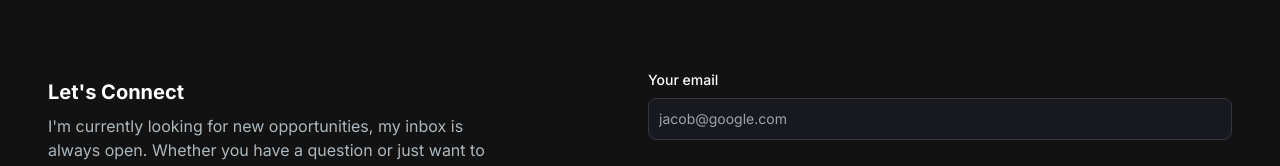
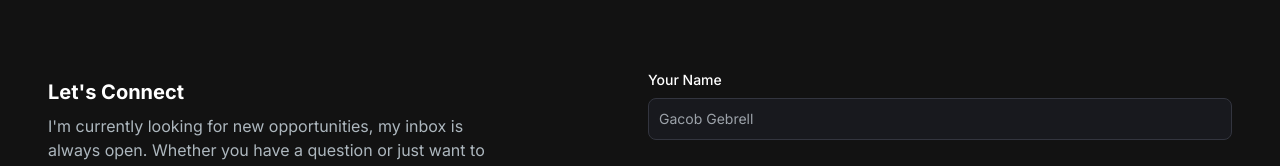
Before and after one commit to arsalanlal414/Portfolio, a Next.js app: page / in a window 1280 px wide. Shown: the part 2624-2790 px from the top of the page. Built offline with nearby package versions, Linux system fonts and the light colour scheme.

Commit message:
updated contact form

```diff
--- a/package.json
+++ b/package.json
@@ -23,6 +23,7 @@
     "react": "^18.3.1",
     "react-animated-numbers": "^0.16.0",
     "react-dom": "^18.3.1",
+    "react-hot-toast": "^2.4.1",
     "react-spring": "^9.7.3",
     "react-type-animation": "^3.1.0",
     "resend": "^1.1.0",
--- /dev/null
+++ b/src/app/api/send-email/route.js
@@ -0,0 +1,38 @@
+import { NextResponse } from 'next/server';
+import nodemailer from 'nodemailer';
+
+export async function POST(request) {
+  try {
+    const { name, email, message } = await request.json();
+
+    let transporter = nodemailer.createTransport({
+      host: 'smtp.gmail.com',
+      port: 587,
+      secure: false, // Use TLS
+      auth: {
+        user: process.env.SENDER_EMAIL,
+        pass: process.env.SENDER_PASSWORD,
+      },
+    });
+
+    const mailOptions = {
+      from: process.env.SENDER_EMAIL,
+      to: process.env.RECEIVER_EMAIL,
+      subject: `New message from ${name}`,
+      text: `Name: ${name}\nEmail: ${email}\nMessage: ${message}`,
+      html: `<p><strong>Name:</strong> ${name}</p>
+             <p><strong>Email:</strong> ${email}</p>
+             <p><strong>Message:</strong> ${message}</p>`,
+    };
+
+    await transporter.sendMail(mailOptions);
+
+    return NextResponse.json({ success: true });
+  } catch (error) {
+    console.error('Error in API route:', error);
+    return NextResponse.json(
+      { success: false, error: error.message },
+      { status: 500 }
+    );
+  }
+}
--- a/src/app/components/EmailSection.jsx
+++ b/src/app/components/EmailSection.jsx
@@ -4,38 +4,48 @@ import GithubIcon from "../../../public/github-icon.svg";
 import LinkedinIcon from "../../../public/linkedin-icon.svg";
 import Link from "next/link";
 import Image from "next/image";
+import toast, { Toaster } from 'react-hot-toast';
 
 const EmailSection = () => {
-  const [emailSubmitted, setEmailSubmitted] = useState(false);
+  const [name, setName] = useState('');
+  const [email, setEmail] = useState('');
+  const [message, setMessage] = useState('');
+  const [loading, setLoading] = useState(false);
 
   const handleSubmit = async (e) => {
     e.preventDefault();
-    const data = {
-      email: e.target.email.value,
-      subject: e.target.subject.value,
-      message: e.target.message.value,
-    };
-    const JSONdata = JSON.stringify(data);
-    const endpoint = "/api/send";
+    setLoading(true)
+    const result = await sendEmail({ name, email, message });
+    if (result.success) {
+      toast.success('Email sent successfully!');
+      setLoading(false)
+      setName('');
+      setEmail('');
+      setMessage('');
+    } else {
+      setLoading(false)
+      toast.error('Failed to send email. Please try again.');
+    }
+  };
 
-    // Form the request for sending data to the server.
-    const options = {
-      // The method is POST because we are sending data.
-      method: "POST",
-      // Tell the server we're sending JSON.
-      headers: {
-        "Content-Type": "application/json",
-      },
-      // Body of the request is the JSON data we created above.
-      body: JSONdata,
-    };
+  const sendEmail = async ({ name, email, message }) => {
+    try {
+      const response = await fetch('/api/send-email', {
+        method: 'POST',
+        headers: {
+          'Content-Type': 'application/json',
+        },
+        body: JSON.stringify({ name, email, message }),
+      });
 
-    const response = await fetch(endpoint, options);
-    const resData = await response.json();
+      if (!response.ok) {
+        const errorText = await response.text();
+        throw new Error(`HTTP error! status: ${response.status}, body: ${errorText}`);
+      }
 
-    if (response.status === 200) {
-      console.log("Message sent.");
-      setEmailSubmitted(true);
+      return await response.json();
+    } catch (error) {
+      return { success: false, error: error.message };
     }
   };
 
@@ -44,6 +54,7 @@ const EmailSection = () => {
       id="contact"
       className="grid md:grid-cols-2 my-12 md:my-12 py-24 gap-4 relative"
     >
+      <Toaster position="top-center" reverseOrder={false} />
       <div className="bg-[radial-gradient(ellipse_at_center,_var(--tw-gradient-stops))] from-primary-900 to-transparent rounded-full h-80 w-80 z-0 blur-lg absolute top-3/4 -left-4 transform -translate-x-1/2 -translate-1/2"></div>
       <div className="z-10">
         <h5 className="text-xl font-bold text-white my-2">
@@ -65,16 +76,23 @@ const EmailSection = () => {
         </div>
       </div>
       <div>
-        {emailSubmitted ? (
-          <p className="text-green-500 text-sm mt-2">
-            Email sent successfully!
-          </p>
-        ) : (
-          <form className="flex flex-col"
-          // onSubmit={handleSubmit}
-            action="https://formspree.io/f/mzzppkjr"
-            method="POST"
-          >
+          <form className="flex flex-col" onSubmit={handleSubmit}>
+            <div className="mb-6">
+              <label
+                htmlFor="name"
+                className="text-white block mb-2 text-sm font-medium"
+              >
+                Your Name
+              </label>
+              <input
+                type="text"
+                value={name}
+                onChange={(e) => setName(e.target.value)}
+                required
+                className="bg-[#18191E] border border-[#33353F] placeholder-[#9CA2A9] text-gray-100 text-sm rounded-lg block w-full p-2.5"
+                placeholder="Gacob Gebrell"
+              />
+            </div>
             <div className="mb-6">
               <label
                 htmlFor="email"
@@ -83,28 +101,12 @@ const EmailSection = () => {
                 Your email
               </label>
               <input
-                name="email"
                 type="email"
-                id="email"
+                value={email}
+                onChange={(e) => setEmail(e.target.value)}
                 required
                 className="bg-[#18191E] border border-[#33353F] placeholder-[#9CA2A9] text-gray-100 text-sm rounded-lg block w-full p-2.5"
                 placeholder="jacob@google.com"
-              />
-            </div>
-            <div className="mb-6">
-              <label
-                htmlFor="subject"
-                className="text-white block text-sm mb-2 font-medium"
-              >
-                Subject
-              </label>
-              <input
-                name="subject"
-                type="text"
-                id="subject"
-                required
-                className="bg-[#18191E] border border-[#33353F] placeholder-[#9CA2A9] text-gray-100 text-sm rounded-lg block w-full p-2.5"
-                placeholder="Just saying hi"
               />
             </div>
             <div className="mb-6">
@@ -117,6 +119,8 @@ const EmailSection = () => {
               <textarea
                 name="message"
                 id="message"
+                value={message}
+                onChange={(e) => setMessage(e.target.value)}
                 className="bg-[#18191E] border border-[#33353F] placeholder-[#9CA2A9] text-gray-100 text-sm rounded-lg block w-full p-2.5"
                 placeholder="Let's talk about..."
               />
@@ -125,10 +129,9 @@ const EmailSection = () => {
               type="submit"
               className="bg-primary-500 hover:bg-primary-600 text-white font-medium py-2.5 px-5 rounded-lg w-full"
             >
-              Send Message
+              {loading ? "loading...": "Send Message"}
             </button>
           </form>
-        )}
       </div>
     </section>
   );
```
Also changed, not shown: src/app/api/send/route.js (deleted, +0 -29 lines), 2 other files (tests, documents, lock files or other folders).
